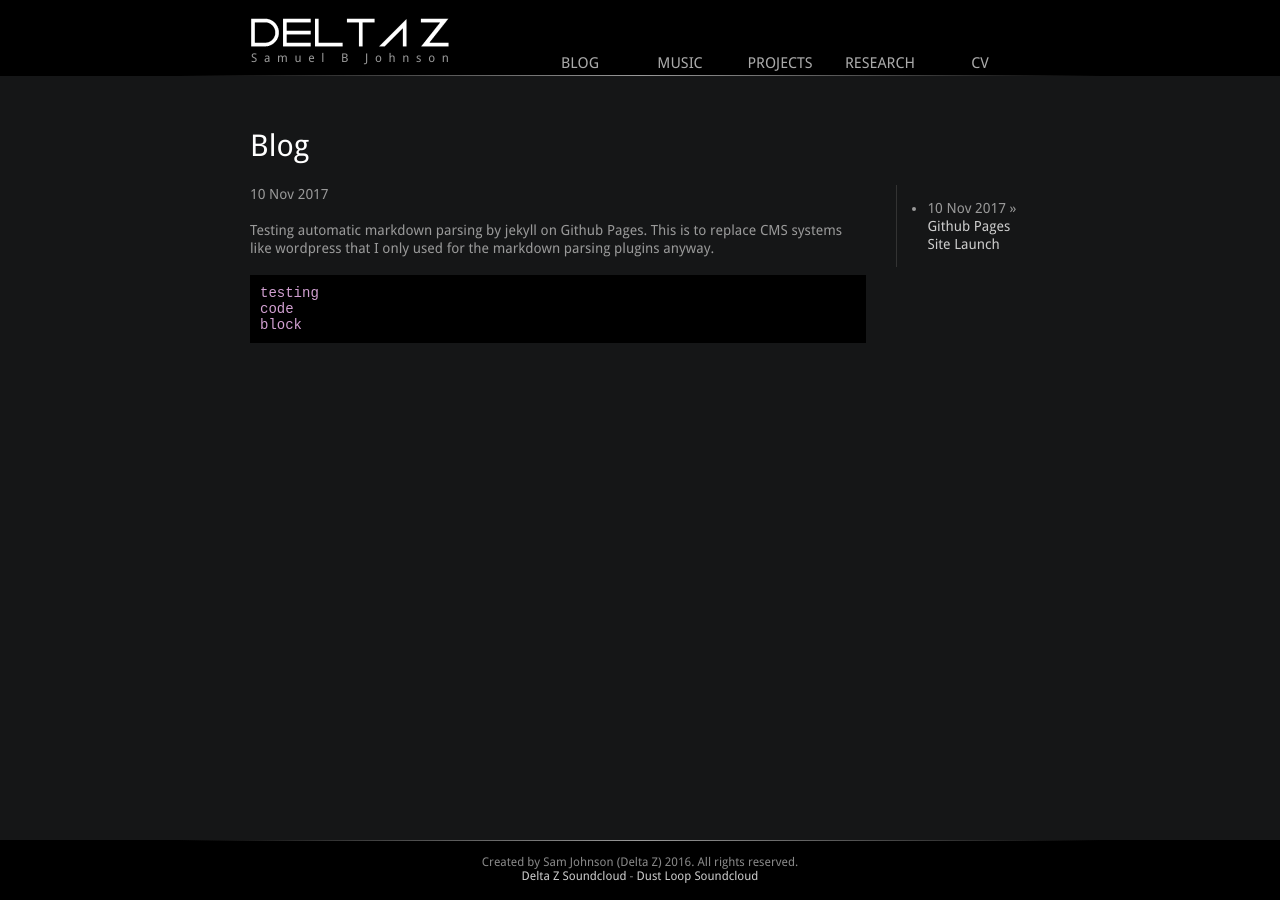
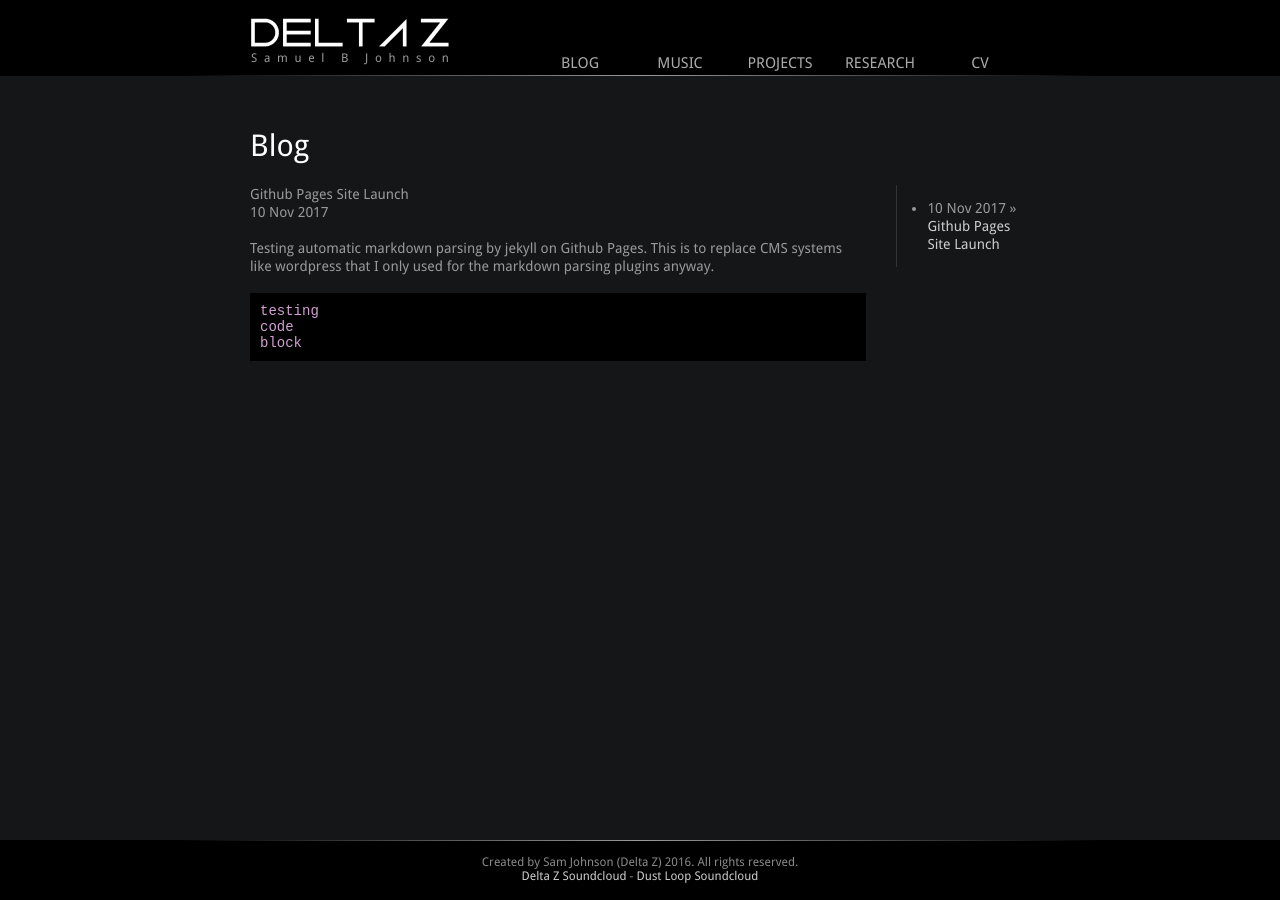
Before and after one commit to deltaz0/deltaz0.github.io, a Jekyll site: the page built from _posts/2017-11-10-github-pages-site-launch.md, in a window 1280 px wide. Built offline with Jekyll 4.4.1, drawn with Linux system fonts in a browser that asks for light colours.

Commit message:
Update post.html

```diff
--- a/_layouts/post.html
+++ b/_layouts/post.html
@@ -10,7 +10,7 @@ layout: default
 	  {% endfor %}
 	</ul>
 </div>
-<p class="meta">{{ page.date | date_to_string }}</p>
+<p class="meta">{{ page.title }}<br/>{{ page.date | date_to_string }}</p>
 <div class="post">
 {{ content }}
 </div>
```
